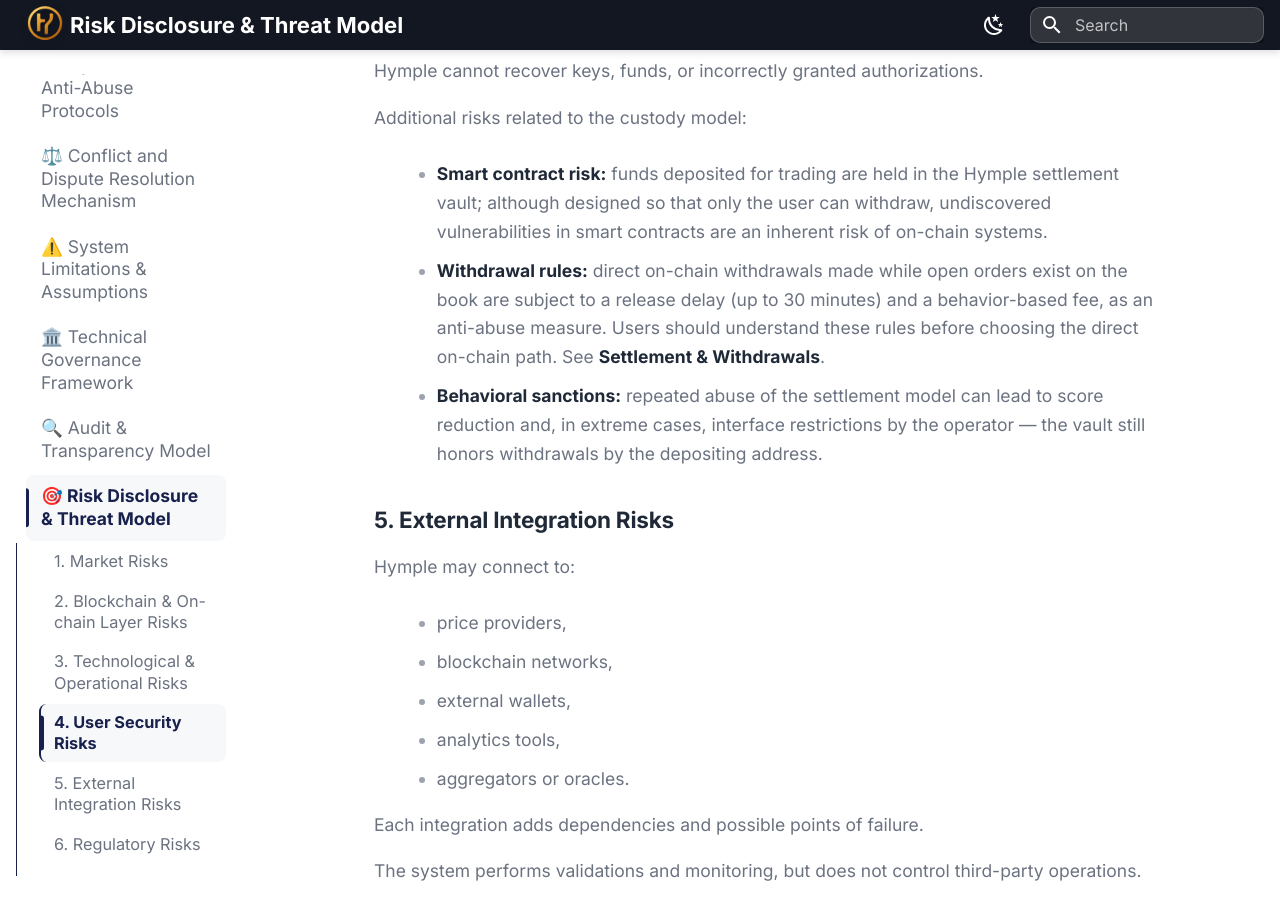
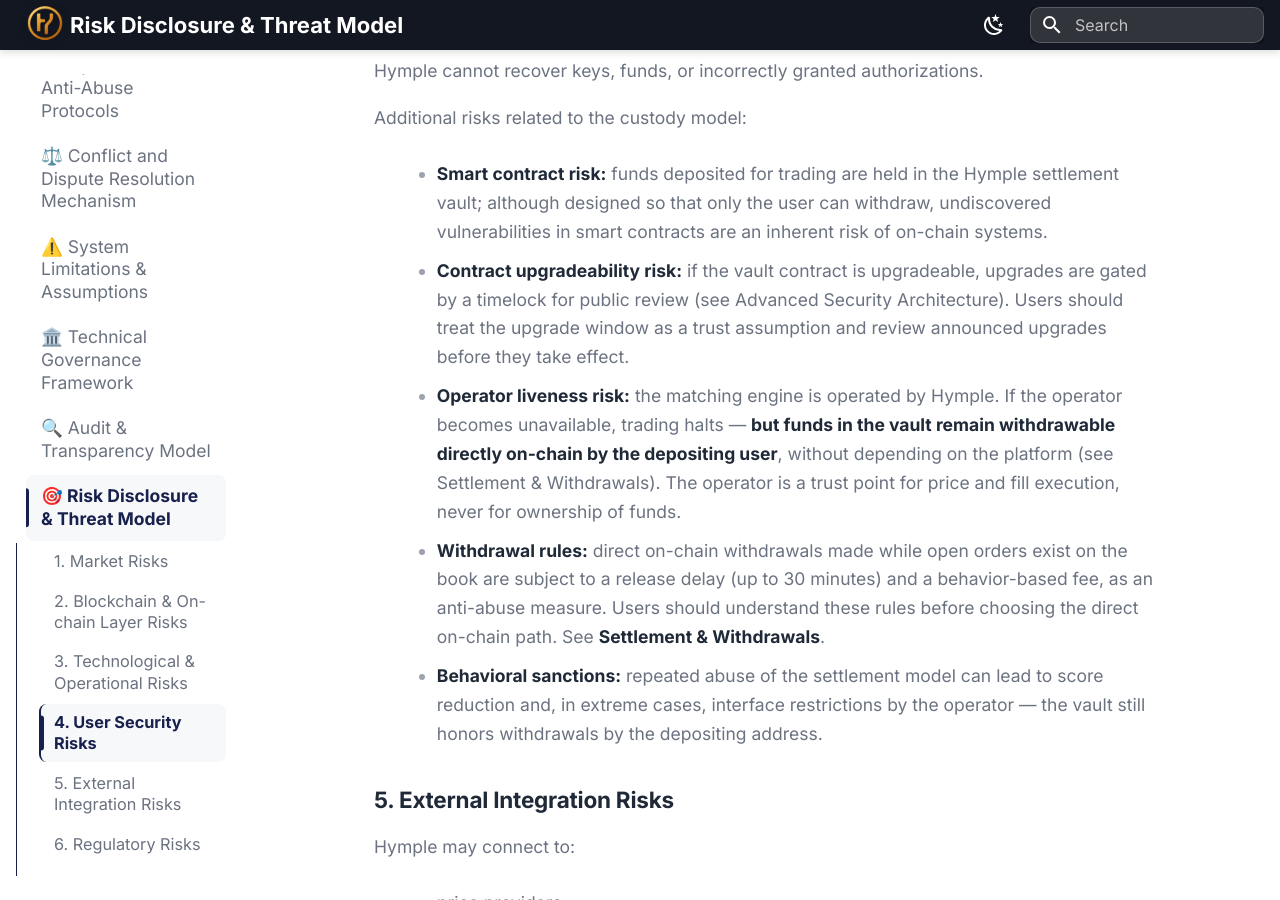
Before and after one commit to Hy-mple/hymple.docs, an MkDocs documentation site: the page built from docs/risk-disclosure-threat-model.md, in a window 1280 px wide and 900 px high, scrolled down 1906 px. Built offline with MkDocs 1.6.1 and Material for MkDocs 9.7.7, drawn with Linux system fonts in a browser that asks for light colours.

Commit message:
docs: adiciona riscos de operator liveness e upgradeability; Limitations explicita trust point do matching
- risk-disclosure: upgradeability (timelock) e operator liveness (trading para, fundos sacáveis on-chain)
- system-limitations: matching engine como trust point de preço/fill, com mitigações

```diff
--- a/docs/risk-disclosure-threat-model.md
+++ b/docs/risk-disclosure-threat-model.md
@@ -65,6 +65,8 @@
 Additional risks related to the custody model:
 
 - **Smart contract risk:** funds deposited for trading are held in the Hymple settlement vault; although designed so that only the user can withdraw, undiscovered vulnerabilities in smart contracts are an inherent risk of on-chain systems.
+- **Contract upgradeability risk:** if the vault contract is upgradeable, upgrades are gated by a timelock for public review (see Advanced Security Architecture). Users should treat the upgrade window as a trust assumption and review announced upgrades before they take effect.
+- **Operator liveness risk:** the matching engine is operated by Hymple. If the operator becomes unavailable, trading halts — **but funds in the vault remain withdrawable directly on-chain by the depositing user**, without depending on the platform (see Settlement & Withdrawals). The operator is a trust point for price and fill execution, never for ownership of funds.
 - **Withdrawal rules:** direct on-chain withdrawals made while open orders exist on the book are subject to a release delay (up to 30 minutes) and a behavior-based fee, as an anti-abuse measure. Users should understand these rules before choosing the direct on-chain path. See **Settlement & Withdrawals**.
 - **Behavioral sanctions:** repeated abuse of the settlement model can lead to score reduction and, in extreme cases, interface restrictions by the operator — the vault still honors withdrawals by the depositing address.
 
```
Also changed, not shown: docs/system-limitations.md (+2 -0 lines).
